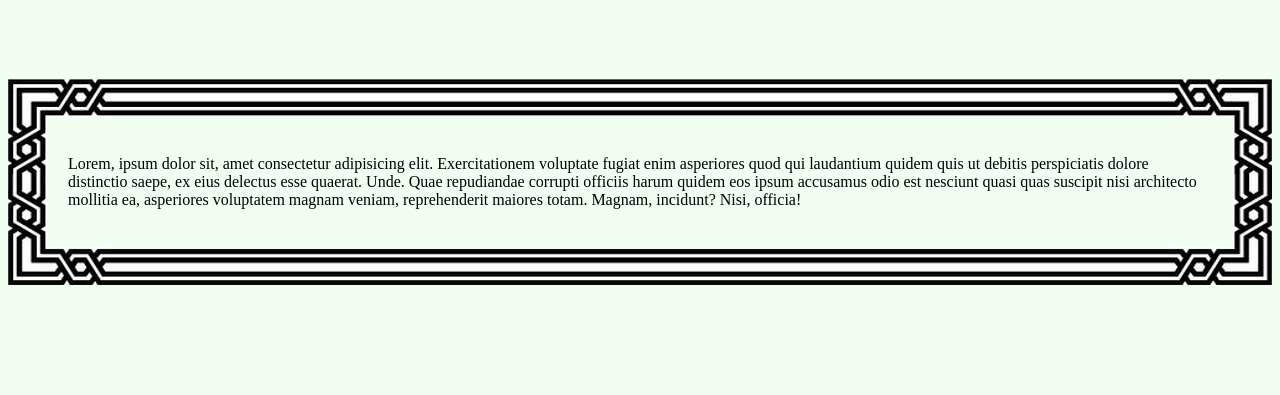
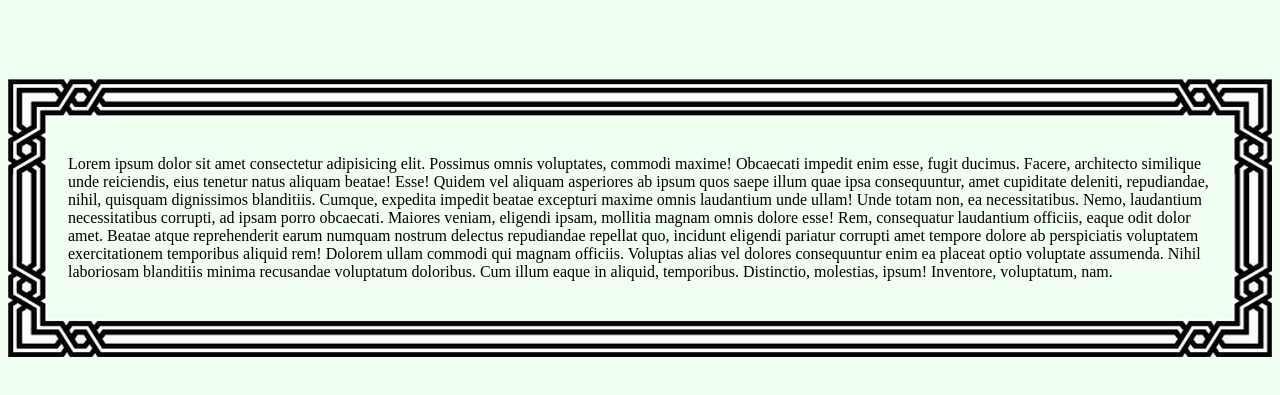
Before and after one commit to Werver96/Ramka_project, a plain HTML site: page index.html in a window 1280 px wide. Shown: the part 79-474 px from the top of the page. Drawn offline with Linux system fonts and the light colour scheme.

Commit message:
add text lorem

```diff
--- a/index.html
+++ b/index.html
@@ -20,8 +20,11 @@
 									<div style="background: url(ramka_left_bottom.png) no-repeat left bottom;">
 										<div style="padding: 60px; background: none">
 											<p>
-												Lorem, ipsum dolor sit, amet consectetur adipisicing elit. Exercitationem voluptate fugiat enim asperiores quod qui laudantium quidem quis ut debitis perspiciatis dolore distinctio saepe, ex eius delectus esse quaerat. Unde.
-												Quae repudiandae corrupti officiis harum quidem eos ipsum accusamus odio est nesciunt quasi quas suscipit nisi architecto mollitia ea, asperiores voluptatem magnam veniam, reprehenderit maiores totam. Magnam, incidunt? Nisi, officia!
+												Lorem ipsum dolor sit amet consectetur adipisicing elit. Possimus omnis voluptates, commodi maxime! Obcaecati impedit enim esse, fugit ducimus. Facere, architecto similique unde reiciendis, eius tenetur natus aliquam beatae! Esse!
+												Quidem vel aliquam asperiores ab ipsum quos saepe illum quae ipsa consequuntur, amet cupiditate deleniti, repudiandae, nihil, quisquam dignissimos blanditiis. Cumque, expedita impedit beatae excepturi maxime omnis laudantium unde ullam!
+												Unde totam non, ea necessitatibus. Nemo, laudantium necessitatibus corrupti, ad ipsam porro obcaecati. Maiores veniam, eligendi ipsam, mollitia magnam omnis dolore esse! Rem, consequatur laudantium officiis, eaque odit dolor amet.
+												Beatae atque reprehenderit earum numquam nostrum delectus repudiandae repellat quo, incidunt eligendi pariatur corrupti amet tempore dolore ab perspiciatis voluptatem exercitationem temporibus aliquid rem! Dolorem ullam commodi qui magnam officiis.
+												Voluptas alias vel dolores consequuntur enim ea placeat optio voluptate assumenda. Nihil laboriosam blanditiis minima recusandae voluptatum doloribus. Cum illum eaque in aliquid, temporibus. Distinctio, molestias, ipsum! Inventore, voluptatum, nam.
 											</p>
 										</div>
 									</div>
```
